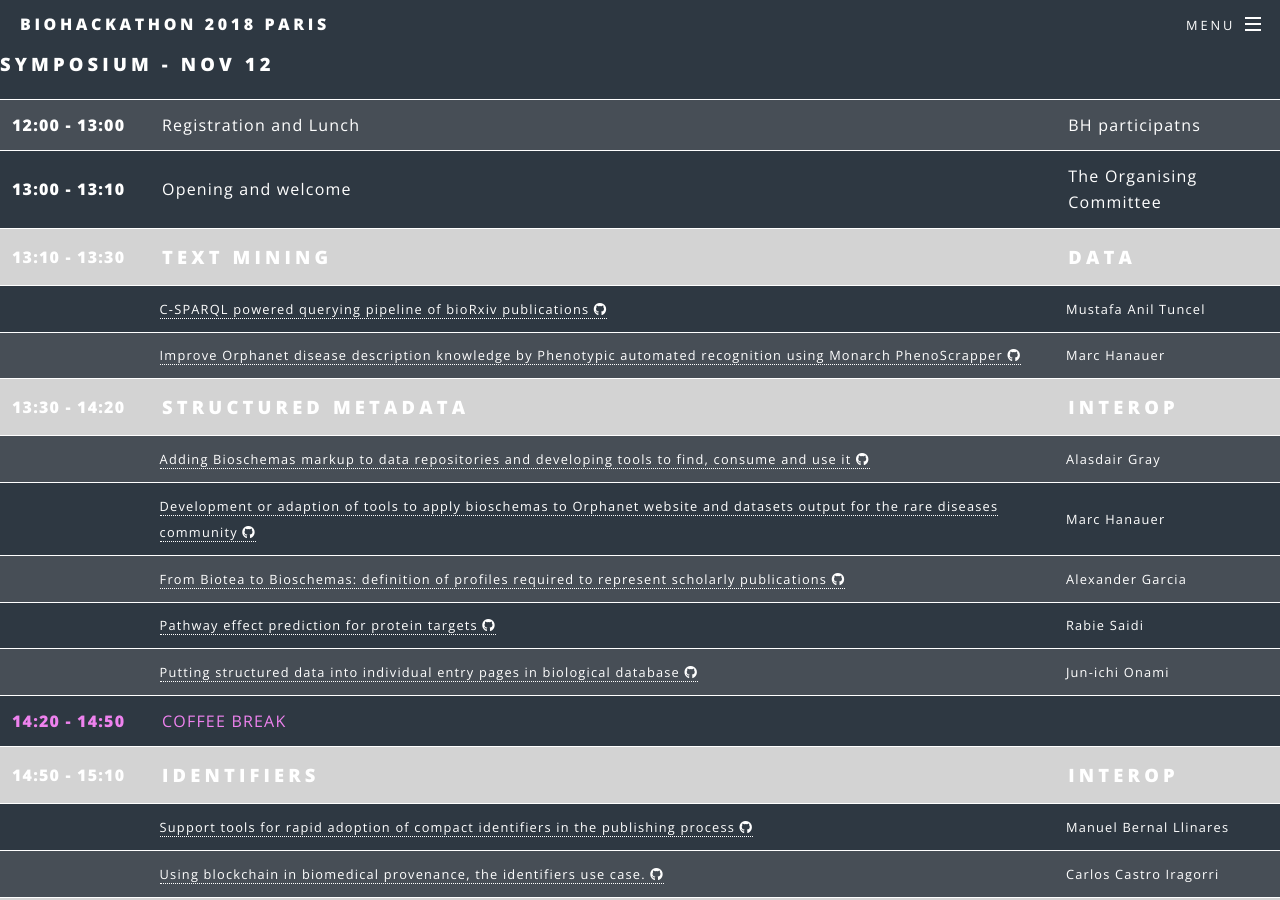
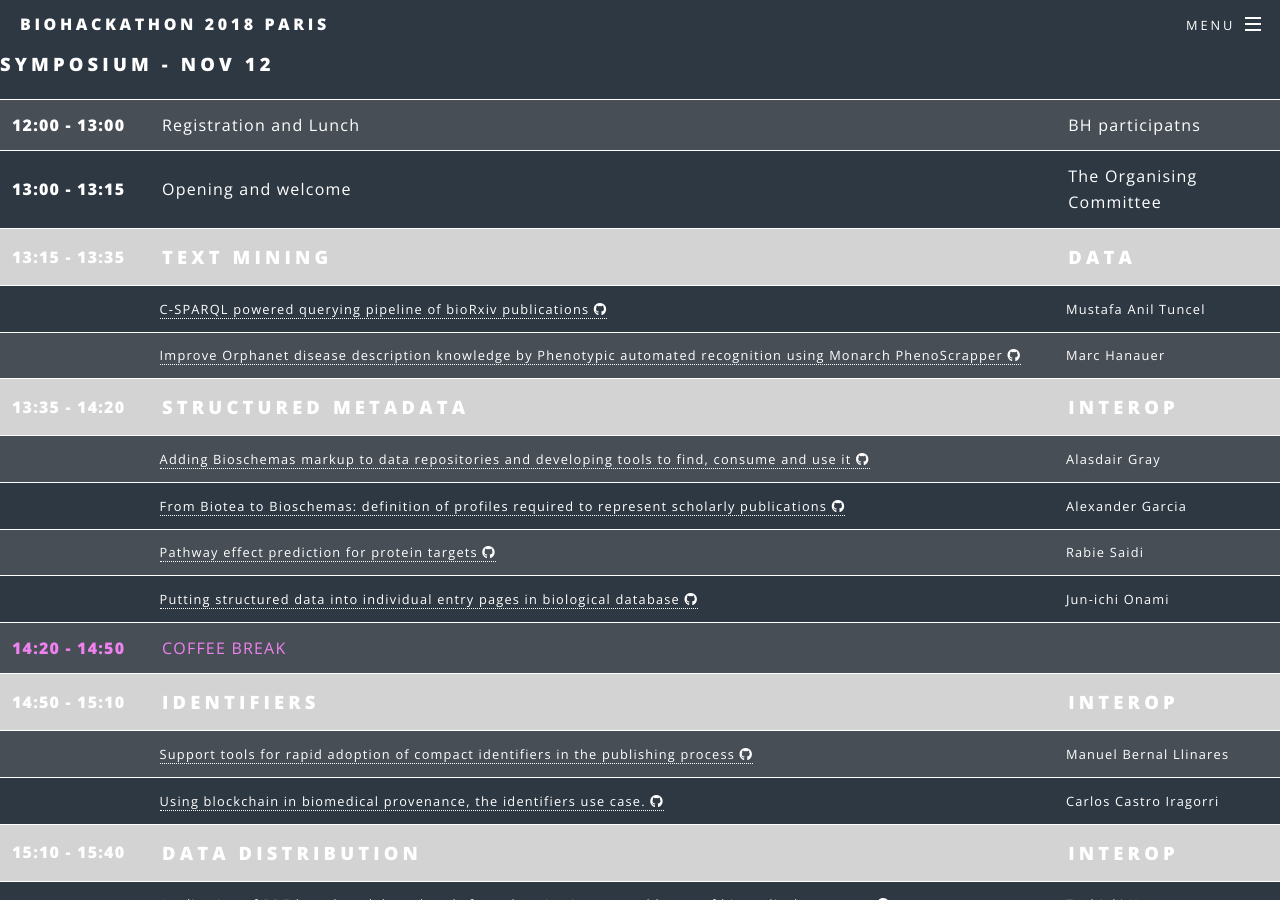
Before and after one commit to elixir-europe/bh2018paris, a Jekyll site: the page built from _programmes/2018-06-22-programme.md, in a window 1280 px wide and 900 px high. Built offline with Jekyll 4.4.1, drawn with Linux system fonts in a browser that asks for light colours; nearby versions of some CDN libraries; some of the changed text lies outside the part shown.

Commit message:
Update programme
Added Toshiaki presentation, removed Marc and added 5' for the venue update

```diff
--- a/_programmes/2018-06-22-programme.md
+++ b/_programmes/2018-06-22-programme.md
@@ -16,12 +16,12 @@
                         <td class="speaker">BH participatns</td>
                     </tr>
                     <tr>
-                        <td class="time">13:00 - 13:10</td>
+                        <td class="time">13:00 - 13:15</td>
                         <td class="event">Opening and welcome</td>
                         <td class="speaker">The Organising Committee</td>
                     </tr>
                     <tr class="schedule-theme-row">
-                        <td class="time">13:10 - 13:30</td><td class="event"><h3>Text mining</h3></td><td class="speaker"><h3 id="data">Data</h3></td>
+                        <td class="time">13:15 - 13:35</td><td class="event"><h3>Text mining</h3></td><td class="speaker"><h3 id="data">Data</h3></td>
                     </tr>
                     <tr class="schedule-table-project">
                         <td class="time"></td>
@@ -42,7 +42,7 @@
                         <td class="speaker">Marc Hanauer</td>
                     </tr>
                     <tr class="schedule-theme-row">
-                        <td class="time">13:30 - 14:20</td><td class="event"><h3>STRUCTURED METADATA</h3></td><td class="speaker"><h3 id="interoperability">INTEROP</h3></td>
+                        <td class="time">13:35 - 14:20</td><td class="event"><h3>STRUCTURED METADATA</h3></td><td class="speaker"><h3 id="interoperability">INTEROP</h3></td>
                     </tr>
                     <tr class="schedule-table-project">
                         <td class="time"></td>
@@ -52,15 +52,6 @@
                             </a>
                         </td>
                         <td class="speaker">Alasdair Gray</td>
-                    </tr>
-    				<tr class="schedule-table-project">
-                        <td class="time"></td>
-                        <td class="event">
-                            <a href="https://github.com/elixir-europe/BioHackathon/tree/master/interoperability/Development%20or%20adaption%20of%20tools%20to%20apply%20bioschemas%20to%20Orphanet%20website%20and%20datasets%20output%20for%20the%20rare%20diseases%20community" target="_blank">Development or adaption of tools to apply bioschemas to Orphanet website and datasets output for the rare diseases community
-                                <i class="fab fa-github" aria-hidden="true"></i>
-                            </a>
-                        </td>
-                        <td class="speaker">Marc Hanauer</td>
                     </tr>
                     <tr class="schedule-table-project">
                         <td class="time"></td>
@@ -321,13 +312,18 @@
                         </td>
                         <td class="speaker">Bérénice Batut</td>
                     </tr>
+                    <tr>
+                        <td class="time">19:00 - 19:15</td>
+                        <td class="event">Japanese Biohackathon Update</td>
+                        <td class="speaker">Toshiaki Katayama</td>
+                    </tr>
 
                     <tr class="schedule-break-row">
-                        <td class="time">19:00 - 19:30</td><td class="event">BREAK</td><td></td>
+                        <td class="time">19:10 - 19:30</td><td class="event">BREAK</td><td></td>
                     </tr>
 
                     <tr>
-                        <td class="time">19:30 - 21:00</td>
+                        <td class="time">19:30 - 22:00</td>
                         <td class="event">Dinner</td>
                         <td class="speaker"></td>
                     </tr>
```
